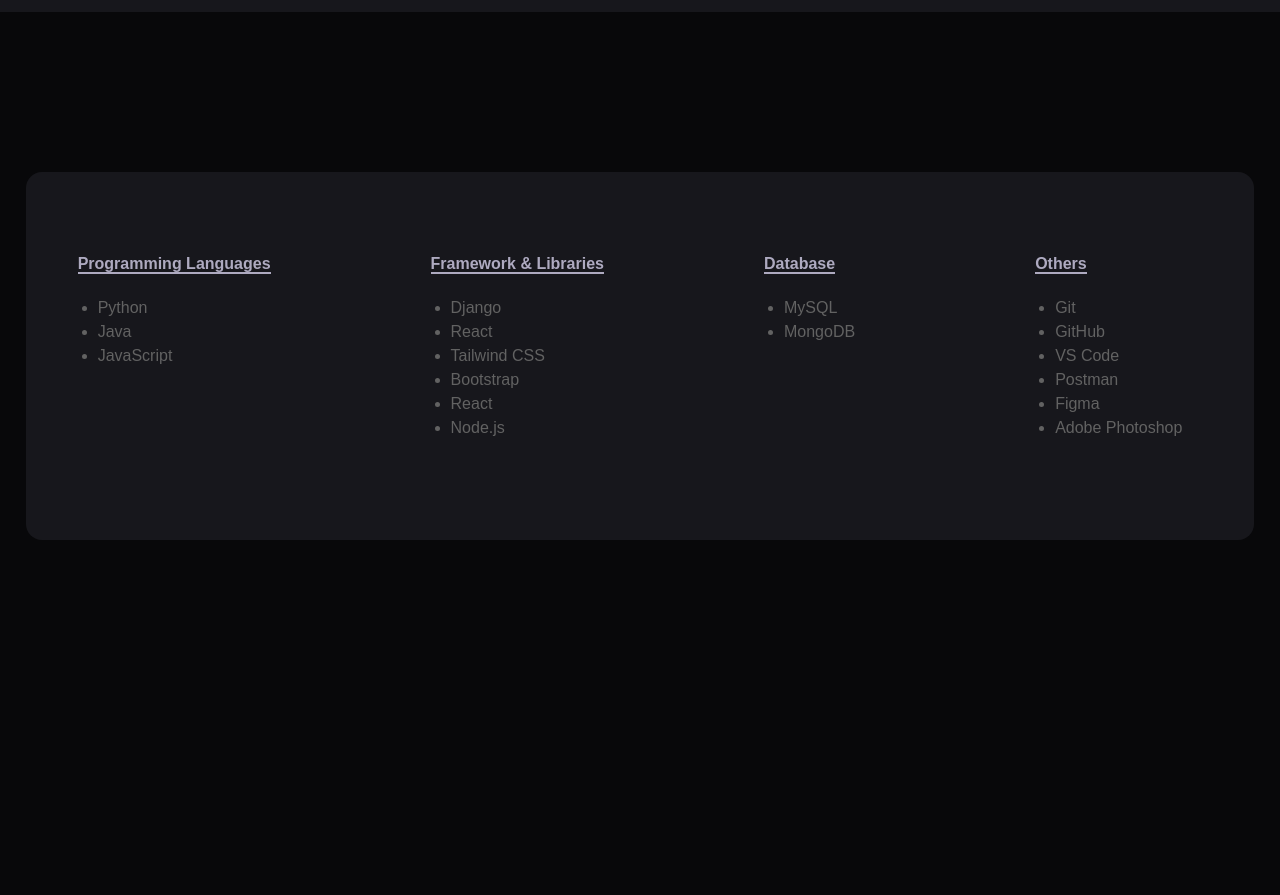
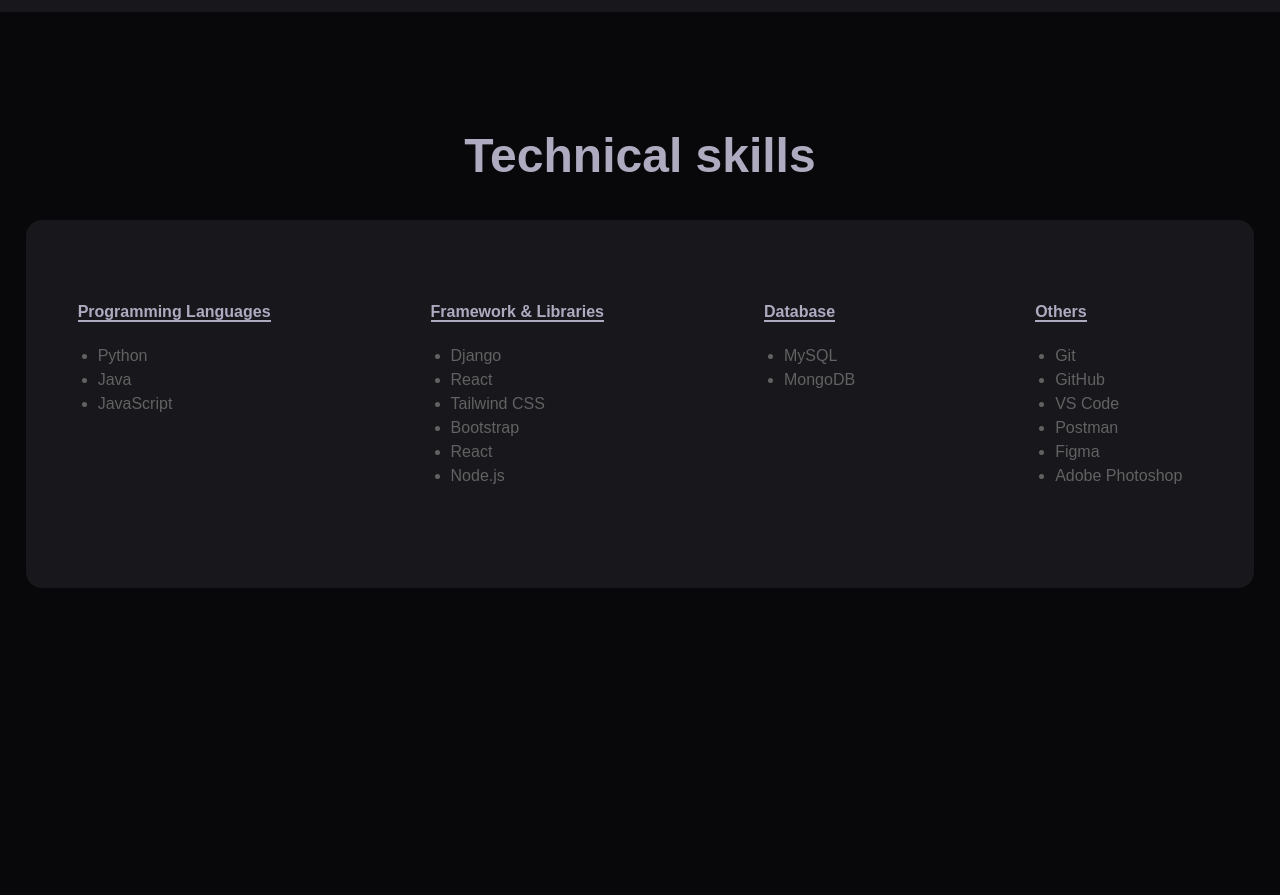
Before and after one commit to shiba-murmu/project-public-portfolio-website, a React (Vite) app: page / in a window 1280 px wide. Shown: the part 5220-6115 px from the top of the page. Built offline with nearby package versions, Linux system fonts and the light colour scheme; a web font is replaced by a local one.

Commit message:
component called

```diff
--- a/src/pages/skills/Skills.jsx
+++ b/src/pages/skills/Skills.jsx
@@ -1,4 +1,5 @@
 import React from 'react'
+import Text from '../../components/customtext/Text'
 function Skills() {
 
     const data_box = [
@@ -24,6 +25,7 @@ function Skills() {
             <div id='skills' className='min-h-screen flex justify-start flex-col items-center pt-10 font-bold  '>
                 <div className='flex justify-center items-center'>
                     {/* <Heading_text text='Technical skills' /> */}
+                    <Text text={'Technical skills'} />
                 </div>
                 <div className='pt-10 bg-(--footer-background) py-12 md:py-20 px-13 mt-10 rounded-2xl md:flex  md:space-x-40 justify-center items-center md:items-start'>
 
```
